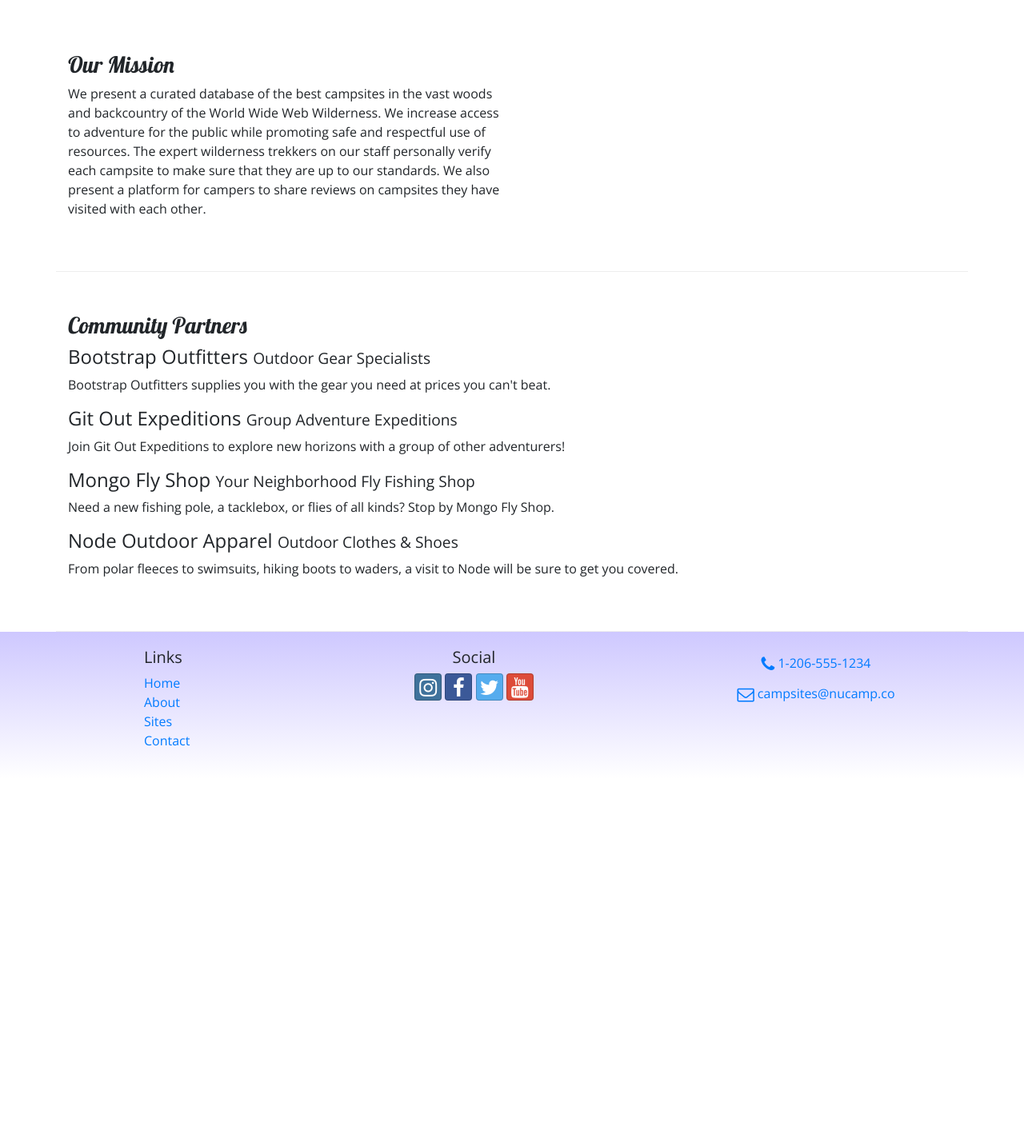
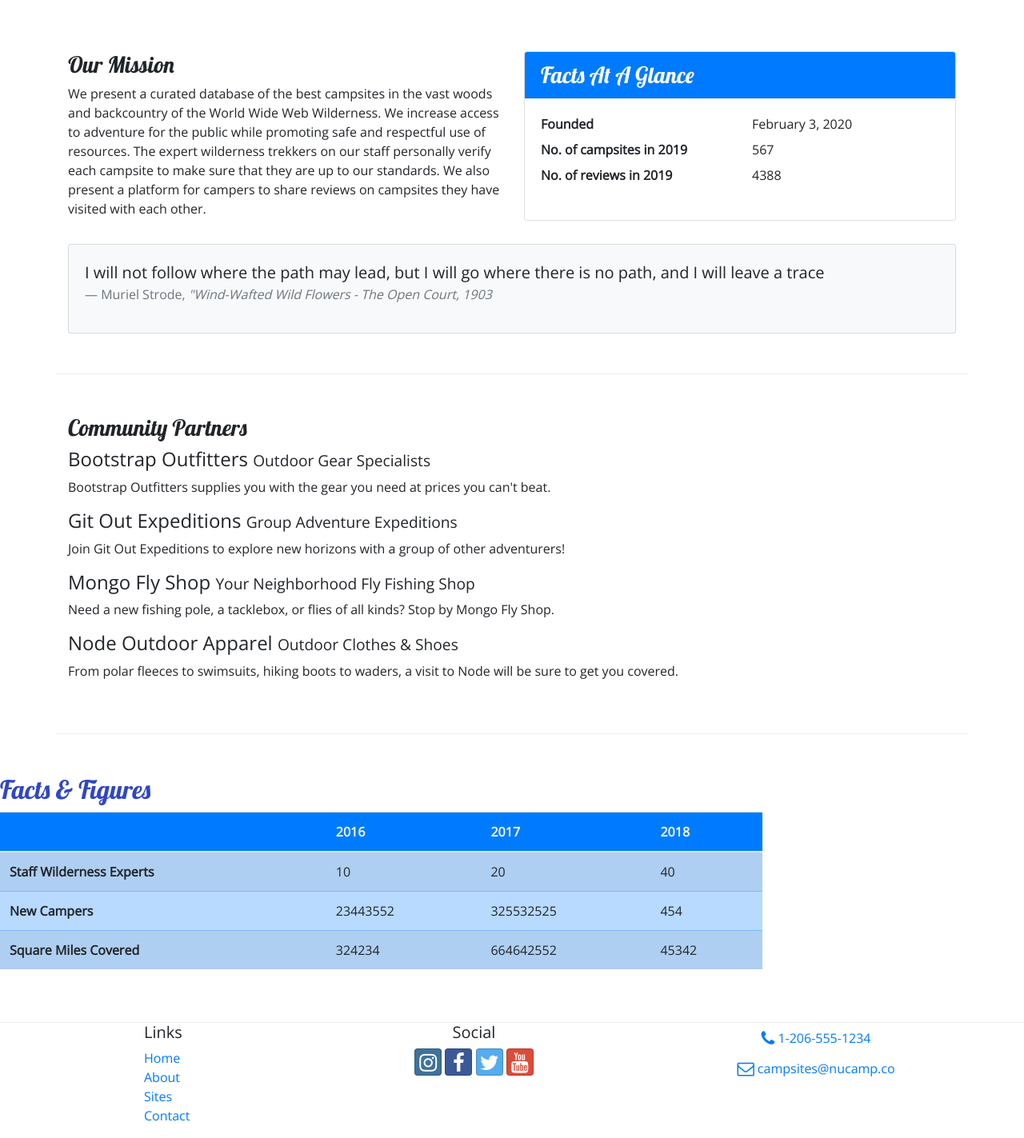
Before and after one commit to rfuna/2-Bootstrap, a website: page aboutus.html in a window 1280 px wide. Shown: the part 340-1763 px from the top of the page at 80% size. Before the commit the page ends 1314 px from the top, so only its background shows below. Drawn offline with nearby package versions, Linux system fonts and the light colour scheme.

Commit message:
Tables and Cards

```diff
--- a/aboutus.html
+++ b/aboutus.html
@@ -64,6 +64,31 @@
                     <p>We present a curated database of the best campsites in the vast woods and backcountry of the World Wide Web Wilderness. We increase access to adventure for the public while promoting safe and respectful use of resources. The expert wilderness trekkers on our staff personally verify each campsite to make sure that they are up to our standards. We also present a platform for campers to share reviews on campsites they have visited with each other.</p>
                     </div>
             </div>
+            <div class="col-sm-6">
+                <div class="card">
+                    <h3 class="card-header bg-primary text-white">Facts At A Glance</h3>
+                    <div class="card-body">
+                        <dl class="row">
+                            <dt class="col-6">Founded</dt>
+                            <dd class="col-6">February 3, 2020</dd>
+                            <dt class="col-6">No. of campsites in 2019</dt>
+                            <dd class="col-6">567</dd>
+                            <dt class="col-6">No. of reviews in 2019</dt>
+                            <dd class=col-6>4388</dd>
+                        </dl>
+                    </div>
+                </div>
+            </div>
+            <div class="col">
+                <div class="card bg-light mt-3">
+                    <blockquote class="card-body blockquote">
+                        <p class="mb-0">I will not follow where the path may lead, but I will go where there is no path, and I will leave a trace</p>
+                        <footer class="blockquote-footer ">Muriel Strode,
+                            <cite title="Source Title">"Wind-Wafted Wild Flowers - The Open Court, 1903</cite>
+                        </footer>
+                    </blockquote>
+                </div>
+            </div>
         </div>
 
         <div class="row row-content">
@@ -83,7 +108,46 @@
         </div>
     </div>
 
-    <footer>
+    <div class="row row-content">
+        <div class="col-sm-9">
+            <H2>Facts  &amp; Figures</H2>
+            <div class="table-responsive">
+                <table class="table table-striped">
+                    <thead>
+                        <tr class="bg-primary text-light">
+                            <th></th>
+                            <th>2016</th>
+                            <th>2017</th>
+                            <th>2018</th>
+                        </tr>
+                    </thead>
+                    <tbody class="table-primary">
+                        <tr>
+                            <th>Staff Wilderness Experts</th>
+                            <td>10</td>
+                            <td>20</td>
+                            <td>40</td>
+                        </tr>
+                        <tr>
+                            <th>New Campers</th>
+                            <td>23443552</td>
+                            <td>325532525</td>
+                            <td>454</td>
+                        </tr>
+                        <tr>
+                            <th>Square Miles Covered</th>
+                            <td>324234</td>
+                            <td>664642552</td>
+                            <td>45342</td>
+                        </tr>
+                    </tbody>
+                </table>
+            </div>
+
+        </div>
+    </div>
+
+    <footer class="site-footer">
         <div class="container">
             <div class="row">
                 <div class="col-4 col-sm-2 offset-1">
--- a/css/styles.css
+++ b/css/styles.css
@@ -14,7 +14,7 @@ header h2 {
     color: #CEC8FF;
 }
 
-footer {
+site-footer {
     background-image: linear-gradient(#CEC8FF, white);
     padding: 20px 0;
 }
```
Also changed, not shown: contactus.html (+54 -2 lines), index.html (+1 -1 lines).
